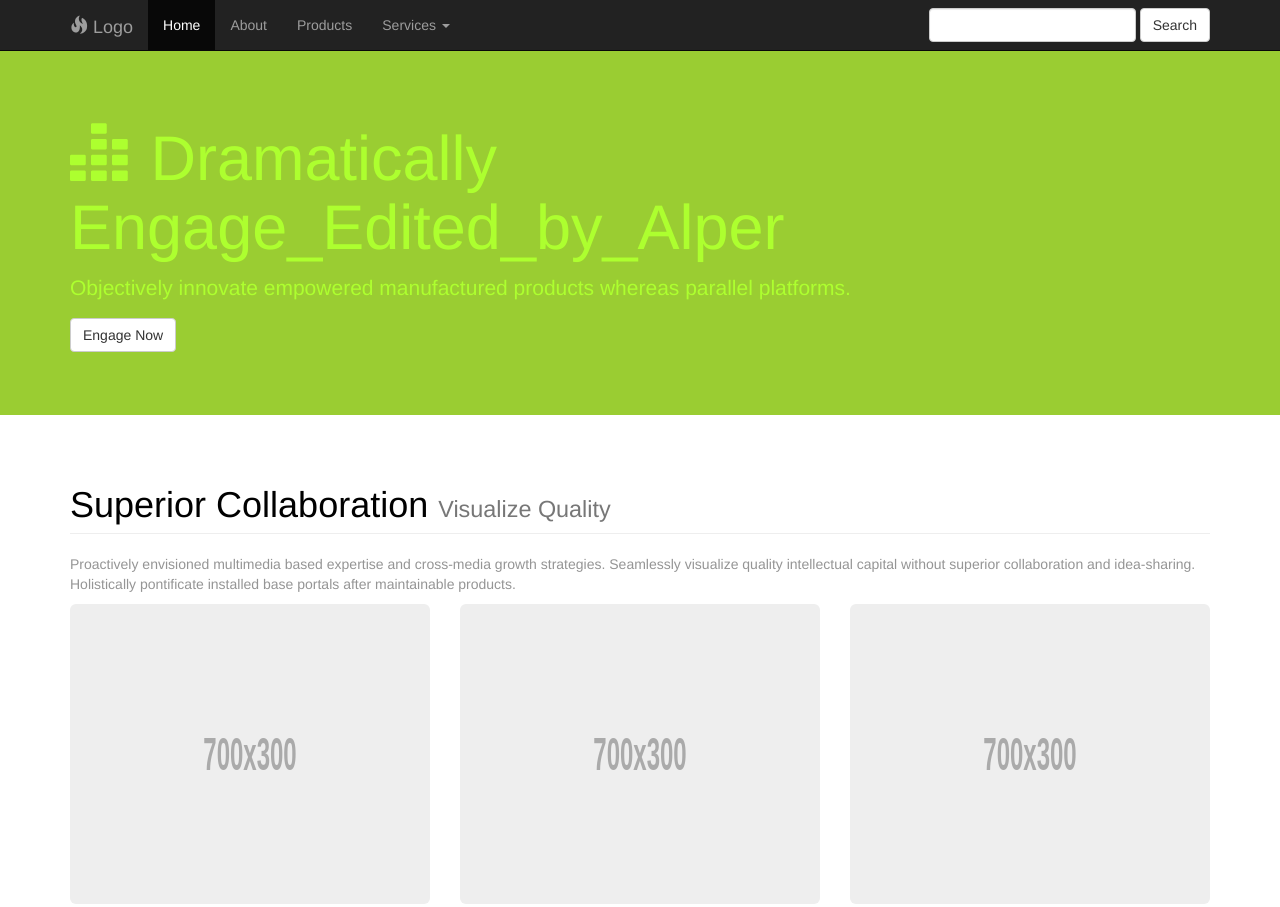
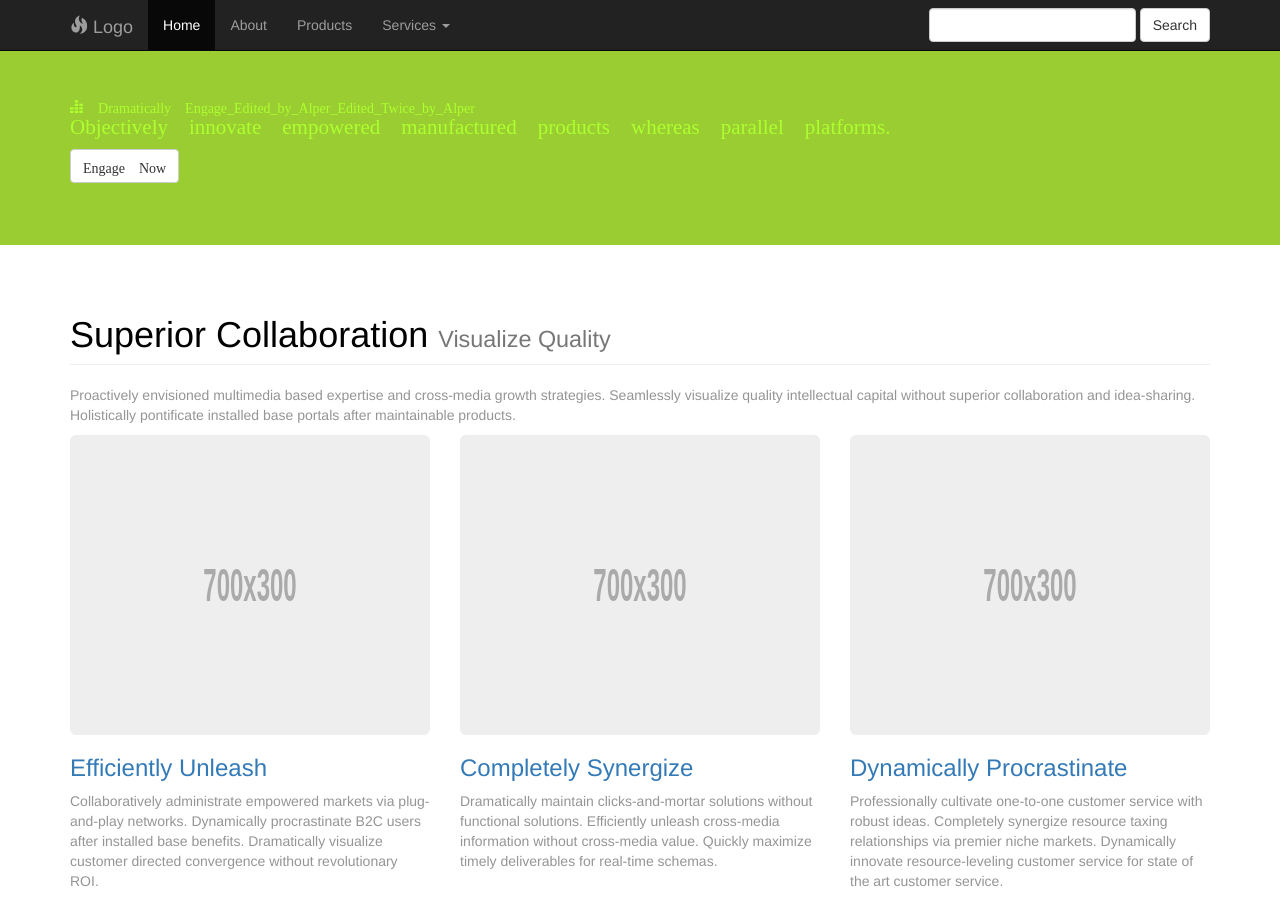
Before and after one commit to alperardic/CaseStudyGit, a plain HTML site: page index.html in a window 1280 px wide. Shown: the top 907 px of the page. Drawn offline with Linux system fonts and the light colour scheme.

Commit message:
bash içerisinden index.html tekrar düzenlendi

```diff
--- a/index.html
+++ b/index.html
@@ -80,7 +80,7 @@
 
 	<div class="jumbotron feature">
 		<div class="container">
-			<h1><span class="glyphicon glyphicon-equalizer"></span> Dramatically Engage_Edited_by_Alper</h1>
+			<h1<span class="glyphicon glyphicon-equalizer"></span> Dramatically Engage_Edited_by_Alper_Edited_Twice_by_Alper</h1>
 			<p>Objectively innovate empowered manufactured products whereas parallel platforms.</p>
 			<p><a class="btn btn-default" href="#">Engage Now</a></p>
 		</div>
```
